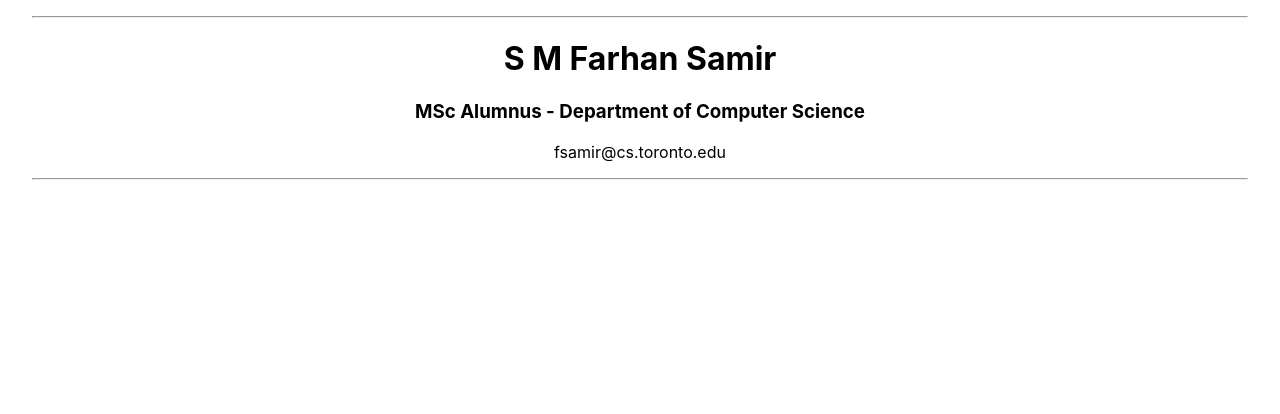
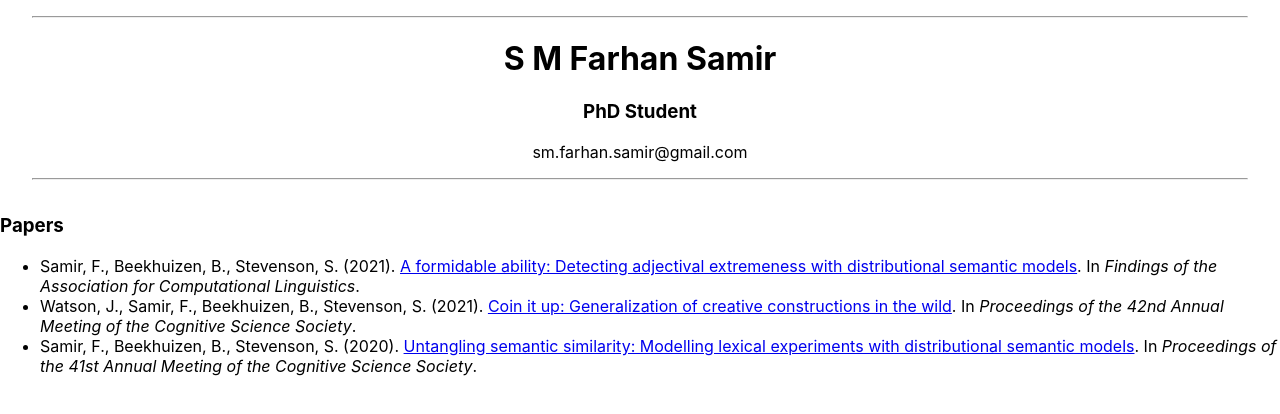
Before and after one commit to smfsamir/smfsamir.github.io, a React (Create React App) app in the folder react-gh-pages/: page / in a window 1280 px wide. Shown: the top 414 px of the page. Built offline with nearby package versions, Linux system fonts and the light colour scheme; the HTML template or start-up script is replaced by a standard one.

Commit message:
Add current papers to website

```diff
--- a/react-gh-pages/src/App.js
+++ b/react-gh-pages/src/App.js
@@ -3,16 +3,26 @@ import './App.css';
 
 function App() {
   return (
+    <>
         <div className="App">
         {/* <header className="App-header"> */}
         <header>
             <hr/>
             <h1>S M Farhan Samir</h1>
-            <h3>MSc Alumnus - Department of Computer Science</h3>
-            <p>fsamir@cs.toronto.edu</p>
+                <h3>PhD Student</h3>
+                <p>sm.farhan.samir@gmail.com</p>
             <hr/>
         </header>
         </div>
+        <div id="papers">
+                <h3>Papers</h3>
+                <ul>
+                    <li>Samir, F., Beekhuizen, B., Stevenson, S. (2021). <a href="papers/samir_et_al_2021_extremeness.pdf">A formidable ability: Detecting adjectival extremeness with distributional semantic models</a>. In <em>Findings of the Association for Computational Linguistics</em>.</li>
+                    <li>Watson, J., Samir, F., Beekhuizen, B., Stevenson, S. (2021). <a href="papers/watson_et_al_2021_generalization.pdf">Coin it up: Generalization of creative constructions in the wild</a>. In <em>Proceedings of the 42nd Annual Meeting of the Cognitive Science Society</em>.</li>
+                    <li>Samir, F., Beekhuizen, B., Stevenson, S. (2020). <a href="papers/watson_et_al_2020_untangling.pdf">Untangling semantic similarity: Modelling lexical experiments with distributional semantic models</a>. In <em>Proceedings of the 41st Annual Meeting of the Cognitive Science Society</em>.</li>
+                </ul>
+        </div>
+    </>
   );
     }
 
```
Lines whose indentation alone changed are shown as unchanged.
